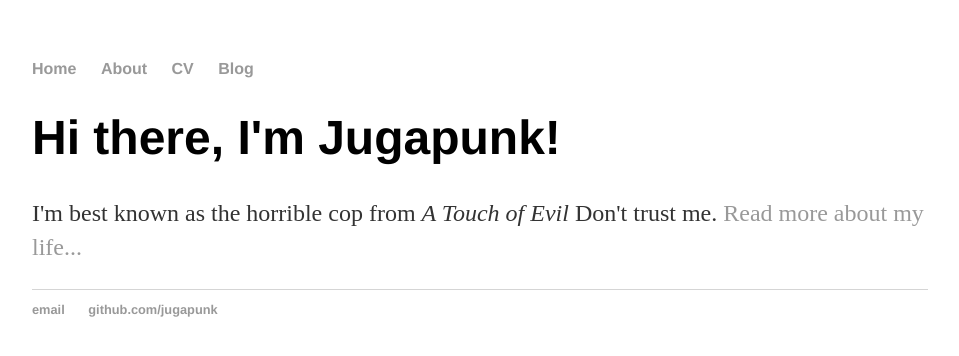
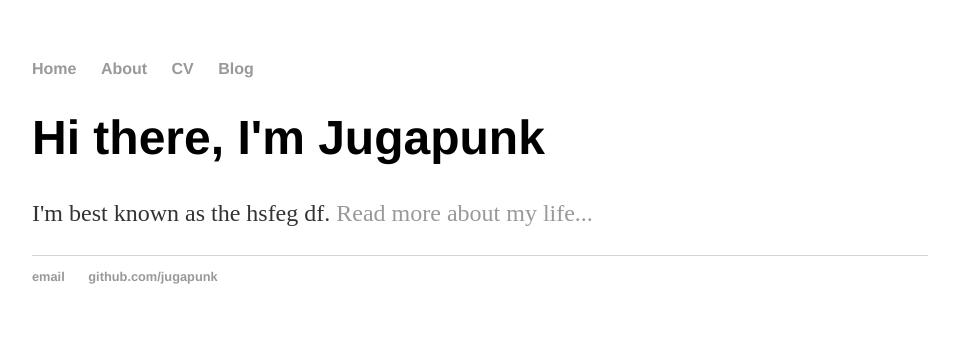
Before and after one commit to jugapunk/jugapunk.github.io, a Jekyll site: the page built from index.html, in a window 1280 px wide. Shown: the top 356 px of the page, without its empty margins (160-1119 px from the left). Built offline with Jekyll 4.4.1, drawn with Linux system fonts in a browser that asks for light colours.

Commit message:
Update index.html
update for jekyll

```diff
--- a/index.html
+++ b/index.html
@@ -1,30 +1,8 @@
-<!DOCTYPE html>
-<html>
-	<head>
-		<title>Jugapunk's Engineering blog</title>
-		<!-- link to main stylesheet -->
-		<link rel="stylesheet" type="text/css" href="/css/main.css">
-	</head>
-	<body>
-		<nav>
-    		<ul>
-        		<li><a href="/">Home</a></li>
-	        	<li><a href="/about">About</a></li>
-        		<li><a href="/cv">CV</a></li>
-        		<li><a href="/blog">Blog</a></li>
-    		</ul>
-		</nav>
-		<div class="container">
-    		<div class="blurb">
-        		<h1>Hi there, I'm Jugapunk!</h1>
-				<p>I'm best known as the horrible cop from <em>A Touch of Evil</em> Don't trust me. <a href="/about">Read more about my life...</a></p>
-    		</div><!-- /.blurb -->
-		</div><!-- /.container -->
-		<footer>
-    		<ul>
-        		<li><a href="mailto:jugapunk@gmail.com">email</a></li>
-        		<li><a href="https://github.com/jugapunk">github.com/jugapunk</a></li>
-			</ul>
-		</footer>
-	</body>
-</html>
+---
+layout: default
+title: Jugapunk, Main Page
+---
+<div class="blurb">
+	<h1>Hi there, I'm Jugapunk</h1>
+	<p>I'm best known as the hsfeg df. <a href="/about">Read more about my life...</a></p>
+</div><!-- /.blurb -->
```
